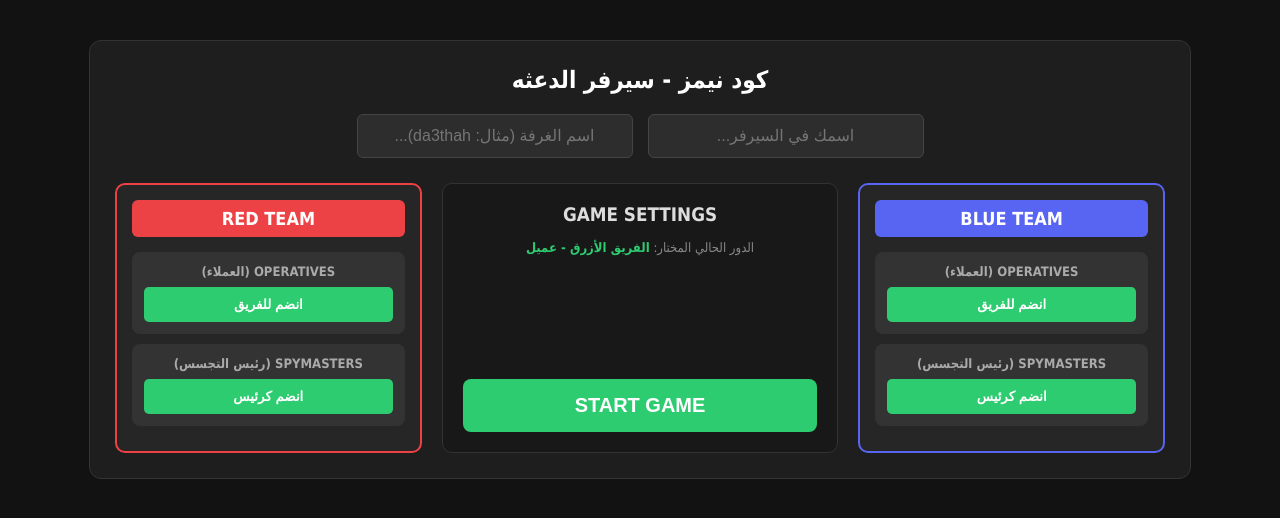
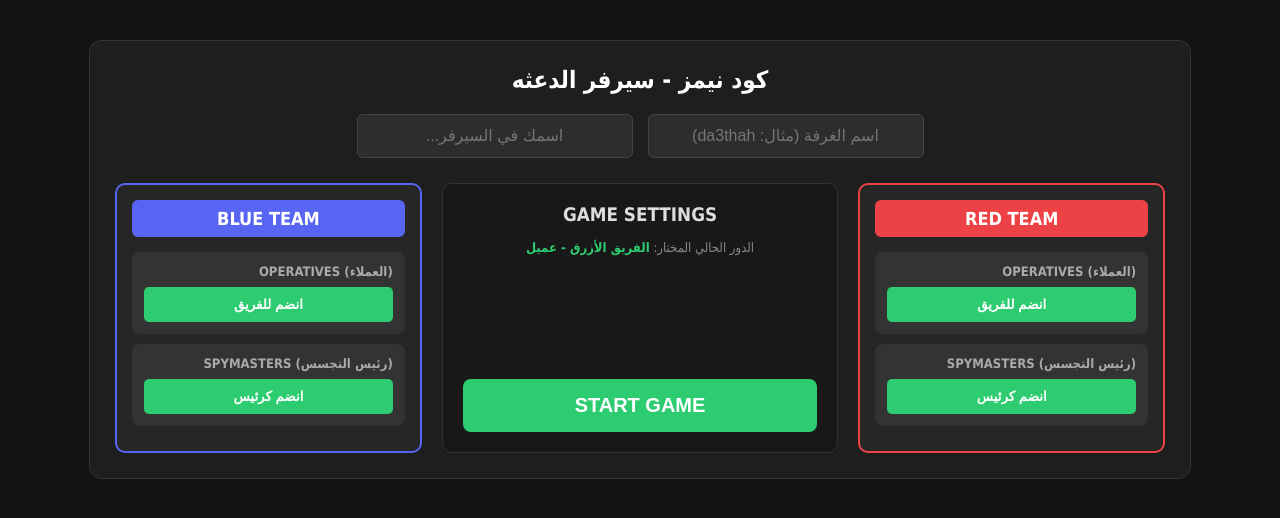
Before and after one commit to frhanbinnasser2000-star/aldahtha-codenames, a website: page public/index.html in a window 1280 px wide. Drawn offline with nearby package versions, Linux system fonts and the light colour scheme; no server answers.

Commit message:
Modify index.html for RTL support and layout adjustments
Updated HTML structure and styles for right-to-left layout.

```diff
--- a/public/index.html
+++ b/public/index.html
@@ -1,32 +1,34 @@
 <!DOCTYPE html>
-<html lang="ar" dir="rtl">
+<html lang="ar">
 <head>
     <meta charset="UTF-8">
     <title>كود نيمز - سيرفر الدعثه</title>
     <script src="/socket.io/socket.io.js"></script>
     <style>
-        body { font-family: Tahoma, sans-serif; background: #121212; color: #fff; text-align: center; margin: 0; padding: 20px; }
+        body { font-family: Tahoma, sans-serif; background: #121212; color: #fff; text-align: center; margin: 0; padding: 20px; direction: rtl; }
 
         #setup { max-width: 1050px; margin: 20px auto; background: #1e1e1e; padding: 25px; border-radius: 12px; border: 1px solid #333; }
-        .top-inputs { display: flex; gap: 15px; justify-content: center; margin-bottom: 25px; }
+
+        /* جعل خانات الإدخال متناسقة وواضحة */
+        .top-inputs { display: flex; gap: 15px; justify-content: center; margin-bottom: 25px; direction: rtl; }
         input { padding: 12px; border-radius: 6px; border: 1px solid #444; background: #2d2d2d; color: #fff; font-size: 16px; width: 250px; text-align: center; outline: none; }
 
-        .lobby-container { display: flex; justify-content: space-between; gap: 20px; }
+        /* تثبيت اتجاه الحاويات لضمان الأزرق يسار والأحمر يمين مثل الموقع الأصلي */
+        .lobby-container { display: flex; justify-content: space-between; gap: 20px; direction: ltr; }
 
-        /* أعمدة الفرق (الأزرق يسار، الأحمر يمين تطابقاً مع الموقع الأصلي) */
-        .team-column { flex: 1; background: #262626; border-radius: 10px; padding: 15px; border: 2px solid #444; }
+        .team-column { flex: 1; background: #262626; border-radius: 10px; padding: 15px; border: 2px solid #444; text-align: right; }
         .blue-team { border-color: #5865F2; }
         .red-team { border-color: #ed4245; }
 
-        .team-title { font-size: 18px; font-weight: bold; margin-bottom: 15px; padding: 8px; border-radius: 6px; color: #fff; }
+        .team-title { font-size: 18px; font-weight: bold; margin-bottom: 15px; padding: 8px; border-radius: 6px; color: #fff; text-align: center; }
         .blue-team .team-title { background: #5865F2; }
         .red-team .team-title { background: #ed4245; }
 
-        .role-box { background: #333; padding: 12px; margin: 10px 0; border-radius: 8px; }
+        .role-box { background: #333; padding: 12px; margin: 10px 0; border-radius: 8px; text-align: right; }
         .role-title { font-size: 13px; color: #aaa; margin-bottom: 8px; font-weight: bold; }
 
         /* القسم الأوسط */
-        .middle-column { flex: 1.3; display: flex; flex-direction: column; justify-content: space-between; background: #181818; padding: 20px; border-radius: 10px; border: 1px solid #333; }
+        .middle-column { flex: 1.3; display: flex; flex-direction: column; justify-content: space-between; background: #181818; padding: 20px; border-radius: 10px; border: 1px solid #333; text-align: center; }
 
         .btn-join { background: #2ecc71; color: white; cursor: pointer; font-weight: bold; width: 100%; padding: 10px; border-radius: 5px; border: none; transition: 0.2s; }
         .btn-join:hover { background: #27ae60; }
@@ -35,7 +37,7 @@
         .btn-start:hover { background: #27ae60; }
 
         /* لوحة اللعبة الداخلية */
-        #game-board { display: none; margin-top: 20px; }
+        #game-board { display: none; margin-top: 20px; direction: rtl; }
         .grid { display: grid; grid-template-columns: repeat(5, 1fr); gap: 10px; max-width: 800px; margin: 0 auto; }
         .card { background: #2f3136; padding: 25px 10px; border-radius: 8px; cursor: pointer; font-weight: bold; font-size: 18px; user-select: none; transition: 0.2s; }
         .card:hover { background: #40444b; }
@@ -56,14 +58,14 @@
     <div id="setup">
         <h2 style="margin-top: 0; color: #fff;">كود نيمز - سيرفر الدعثه</h2>
 
-        <!-- خانات الاسم والغرفة في الأعلى تماماً مثل اللوبي الحقيقي -->
+        <!-- خانات الإدخال في الأعلى -->
         <div class="top-inputs">
+            <input type="text" id="room" placeholder="اسم الغرفة (مثال: da3thah)" required>
             <input type="text" id="username" placeholder="اسمك في السيرفر..." required>
-            <input type="text" id="room" placeholder="اسم الغرفة (مثال: da3thah)..." required>
         </div>
 
         <div class="lobby-container">
-            <!-- الفريق الأزرق (يسار) -->
+            <!-- الفريق الأزرق (يسار الموقع تماماً كالأصلي) -->
             <div class="team-column blue-team">
                 <div class="team-title">BLUE TEAM</div>
                 <div class="role-box">
@@ -76,7 +78,7 @@
                 </div>
             </div>
 
-            <!-- المنتصف (الإعدادات وزر البدء بالأسفل) -->
+            <!-- المنتصف (الإعدادات وزر البدء) -->
             <div class="middle-column">
                 <div>
                     <h3 style="margin:0 0 10px 0; color:#ddd;">GAME SETTINGS</h3>
@@ -89,7 +91,7 @@
                 </div>
             </div>
 
-            <!-- الفريق الأحمر (يمين) -->
+            <!-- الفريق الأحمر (يمين الموقع تماماً كالأصلي) -->
             <div class="team-column red-team">
                 <div class="team-title">RED TEAM</div>
                 <div class="role-box">
```
